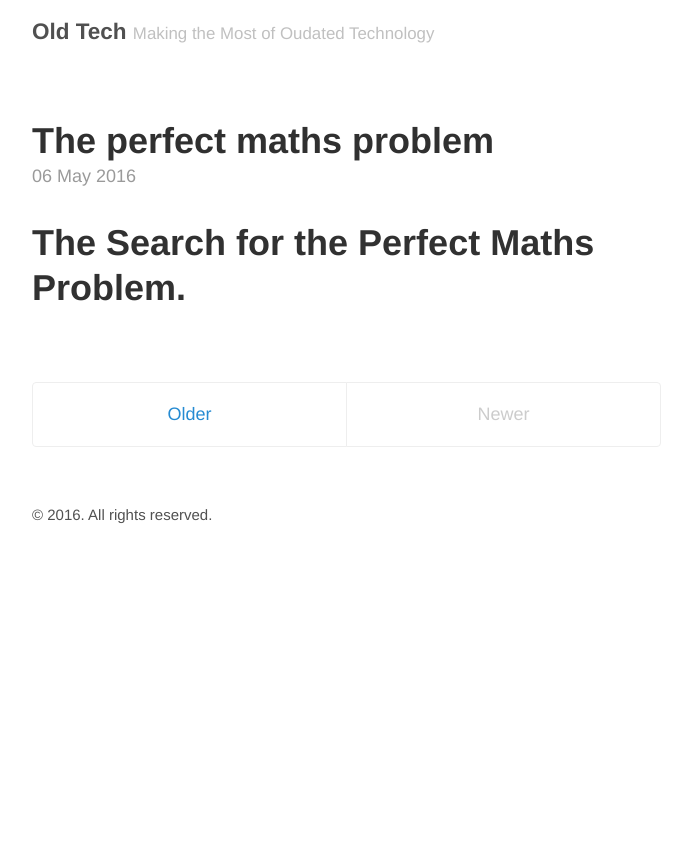
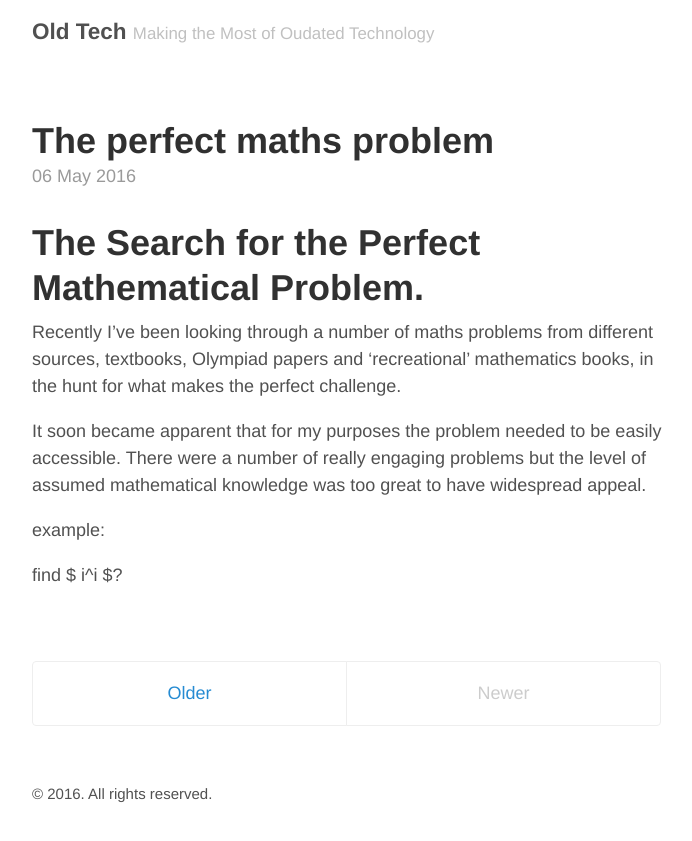
Before and after one commit to sirioq/sirioq.github.io, a Jekyll site: the page built from index.html, in a window 1280 px wide. Shown: the top 841 px of the page, without its empty margins (293-985 px from the left). Built offline with Jekyll 4.4.1, drawn with Linux system fonts in a browser that asks for light colours; the list of posts is cut into pages by our own code.

Commit message:
Update 2016-05-06-The Perfect Maths Problem.md

```diff
--- a/_posts/2016-05-06-The Perfect Maths Problem.md
+++ b/_posts/2016-05-06-The Perfect Maths Problem.md
@@ -1 +1,12 @@
-# The Search for the Perfect Maths Problem.
+# The Search for the Perfect Mathematical Problem.
+
+Recently I've been looking through a number of maths problems from different sources, textbooks, Olympiad papers and 'recreational' mathematics books, in the hunt for what makes the perfect challenge.
+
+It soon became apparent that for my purposes the problem needed to be easily accessible. There were a number of really engaging problems but the level of assumed mathematical knowledge was too great to have widespread appeal.
+
+example:
+
+find
+$
+i^i
+$?
```
